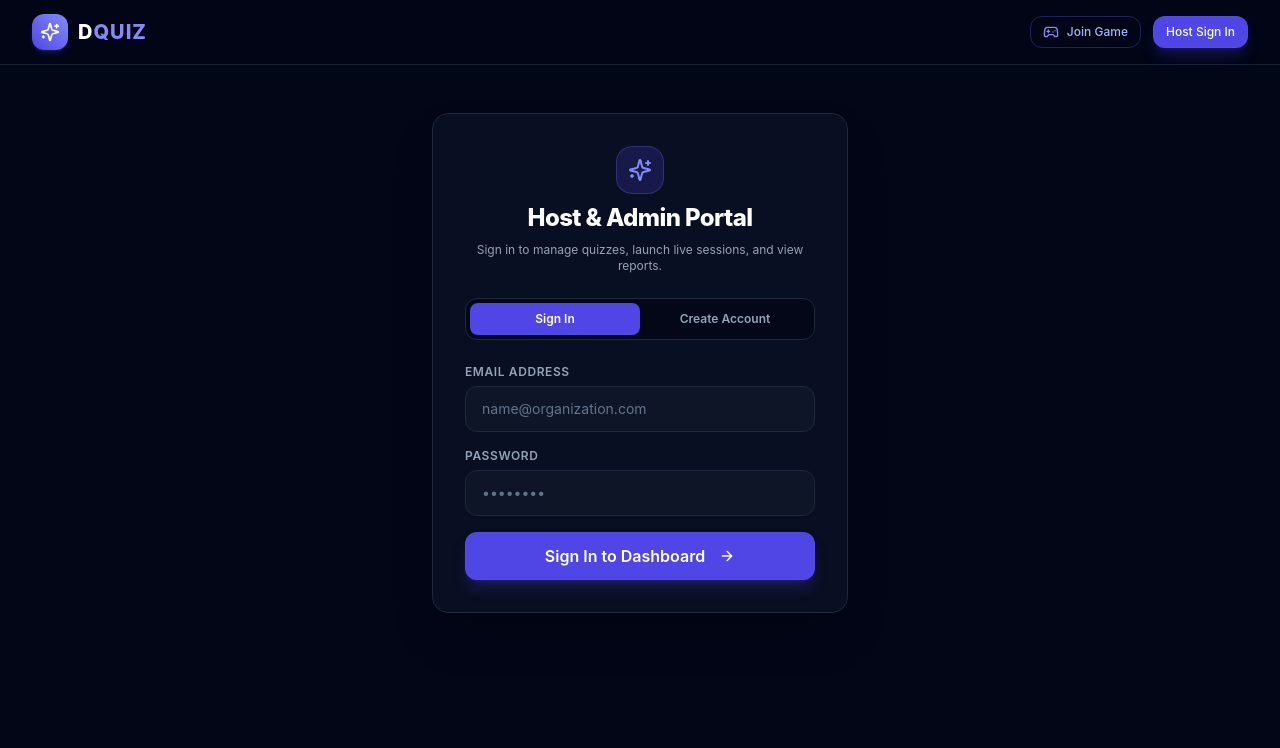
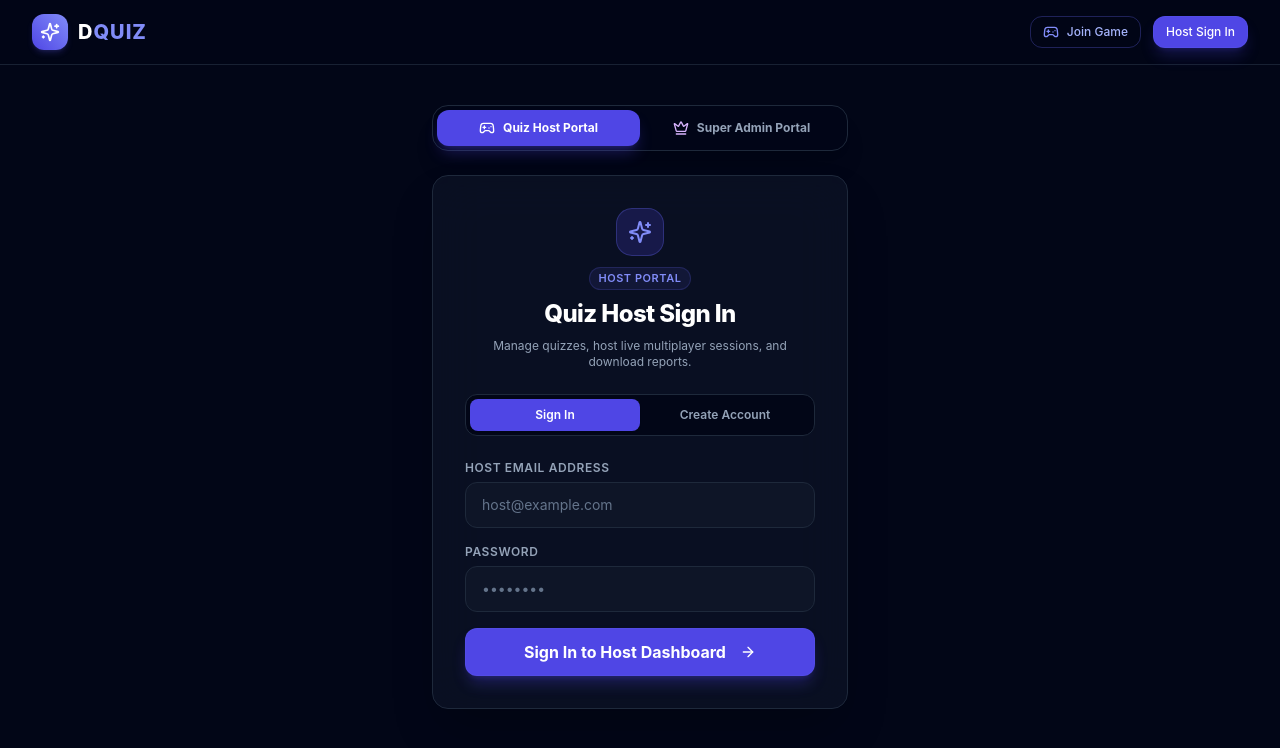
Before and after one commit to Daniabi14/DQUIZ, a Next.js app: page /login in a window 1280 px wide. Shown: the top 748 px of the page. Built offline with nearby package versions, Linux system fonts and the light colour scheme; no server answers.

Commit message:
Add dual Quiz Host / Super Admin portal switcher on login page

```diff
--- a/app/login/page.tsx
+++ b/app/login/page.tsx
@@ -17,18 +17,29 @@ import {
 import { doc, setDoc, serverTimestamp } from "firebase/firestore";
 import { auth, db } from "@/lib/firebase/client";
 import { isSuperAdminEmail } from "@/lib/auth/adminGuards";
-import { Sparkles, Shield, UserCheck, ArrowRight, KeyRound, Mail, Lock, User } from "lucide-react";
+import {
+  Sparkles,
+  Shield,
+  UserCheck,
+  ArrowRight,
+  KeyRound,
+  Mail,
+  Lock,
+  User,
+  Gamepad2,
+  Crown,
+} from "lucide-react";
 
 export default function LoginPage() {
   const router = useRouter();
   const { loginAsDevRole } = useAuth();
   const { showToast } = useToast();
 
+  const [portalType, setPortalType] = useState<"host" | "admin">("host");
   const [mode, setMode] = useState<"login" | "register">("login");
   const [email, setEmail] = useState("");
   const [password, setPassword] = useState("");
   const [displayName, setDisplayName] = useState("");
-  const [role, setRole] = useState<"host" | "admin">("host");
   const [isLoading, setIsLoading] = useState(false);
   const [errorMsg, setErrorMsg] = useState<string | null>(null);
 
@@ -37,10 +48,17 @@ export default function LoginPage() {
     setErrorMsg(null);
     setIsLoading(true);
 
-    try {
     const isSuper = isSuperAdminEmail(email);
+
+    if (portalType === "admin" && !isSuper) {
+      setIsLoading(false);
+      setErrorMsg("Access Denied: This email address does not have Super Admin privileges.");
+      return;
+    }
+
     const assignedRole: "admin" | "host" = isSuper ? "admin" : "host";
 
+    try {
       if (mode === "register") {
         try {
           const userCred = await createUserWithEmailAndPassword(auth, email, password);
@@ -49,16 +67,16 @@ export default function LoginPage() {
           await setDoc(doc(db, "users", userCred.user.uid), {
             uid: userCred.user.uid,
             email,
-            displayName,
+            displayName: displayName || (isSuper ? "Daniel Abishek" : "Host User"),
             role: assignedRole,
             createdAt: serverTimestamp(),
             updatedAt: serverTimestamp(),
           });
         } catch (authErr: any) {
-          console.warn("Live Firebase Auth error, using local profile session:", authErr);
+          console.warn("Live Firebase Auth notice, using session:", authErr);
         }
 
-        loginAsDevRole(assignedRole, email, displayName);
+        loginAsDevRole(assignedRole, email, displayName || (isSuper ? "Daniel Abishek" : "Host User"));
 
         showToast({
           type: "success",
@@ -66,7 +84,7 @@ export default function LoginPage() {
           message: isSuper ? `Welcome Super Admin, ${displayName}!` : `Welcome Host, ${displayName}!`,
         });
 
-        if (assignedRole === "admin") {
+        if (portalType === "admin" || assignedRole === "admin") {
           router.push("/admin/dashboard");
         } else {
           router.push("/host/dashboard");
@@ -75,7 +93,7 @@ export default function LoginPage() {
         try {
           await signInWithEmailAndPassword(auth, email, password);
         } catch (authErr: any) {
-          console.warn("Live Firebase Auth sign-in notice, using local session:", authErr);
+          console.warn("Live Firebase Auth notice, using session:", authErr);
         }
 
         loginAsDevRole(assignedRole, email, displayName || email.split("@")[0]);
@@ -86,7 +104,7 @@ export default function LoginPage() {
           message: "Signed in successfully.",
         });
 
-        if (assignedRole === "admin") {
+        if (portalType === "admin" || assignedRole === "admin") {
           router.push("/admin/dashboard");
         } else {
           router.push("/host/dashboard");
@@ -102,31 +120,96 @@ export default function LoginPage() {
     }
   };
 
+  const isAdmin = portalType === "admin";
+
   return (
-    <div className="w-full max-w-md mx-auto px-4 py-12">
+    <div className="w-full max-w-md mx-auto px-4 py-10">
       <motion.div
         initial={{ opacity: 0, y: 15 }}
         animate={{ opacity: 1, y: 0 }}
         transition={{ duration: 0.3 }}
       >
-        <Card variant="glass" className="p-6 sm:p-8 border-slate-800 shadow-2xl">
+        {/* Role Portal Switcher Tab */}
+        <div className="flex bg-slate-950/80 p-1 rounded-2xl border border-slate-800 mb-6 shadow-xl">
+          <button
+            type="button"
+            onClick={() => {
+              setPortalType("host");
+              setErrorMsg(null);
+            }}
+            className={`flex-1 py-2.5 px-3 rounded-xl text-xs font-bold transition-all flex items-center justify-center gap-2 ${
+              !isAdmin
+                ? "bg-brand-600 text-white shadow-lg shadow-brand-600/30"
+                : "text-slate-400 hover:text-slate-200"
+            }`}
+          >
+            <Gamepad2 className="w-4 h-4" />
+            <span>Quiz Host Portal</span>
+          </button>
+
+          <button
+            type="button"
+            onClick={() => {
+              setPortalType("admin");
+              setErrorMsg(null);
+            }}
+            className={`flex-1 py-2.5 px-3 rounded-xl text-xs font-bold transition-all flex items-center justify-center gap-2 ${
+              isAdmin
+                ? "bg-purple-600 text-white shadow-lg shadow-purple-600/30"
+                : "text-slate-400 hover:text-slate-200"
+            }`}
+          >
+            <Crown className="w-4 h-4 text-purple-300" />
+            <span>Super Admin Portal</span>
+          </button>
+        </div>
+
+        <Card
+          variant="glass"
+          className={`p-6 sm:p-8 border shadow-2xl transition-colors ${
+            isAdmin ? "border-purple-500/30 shadow-purple-950/20" : "border-slate-800"
+          }`}
+        >
           {/* Header */}
           <div className="text-center space-y-2 mb-6">
-            <div className="w-12 h-12 rounded-2xl bg-brand-600/20 border border-brand-500/30 flex items-center justify-center mx-auto text-brand-400">
-              <Sparkles className="w-6 h-6" />
+            <div
+              className={`w-12 h-12 rounded-2xl border flex items-center justify-center mx-auto transition-colors ${
+                isAdmin
+                  ? "bg-purple-600/20 border-purple-500/40 text-purple-300"
+                  : "bg-brand-600/20 border-brand-500/30 text-brand-400"
+              }`}
+            >
+              {isAdmin ? <Shield className="w-6 h-6 text-purple-400" /> : <Sparkles className="w-6 h-6" />}
             </div>
+
+            <div>
+              <Badge
+                variant="primary"
+                size="sm"
+                className={isAdmin ? "bg-purple-950/60 border-purple-800 text-purple-300" : ""}
+              >
+                {isAdmin ? "SUPER ADMIN ACCESS" : "HOST PORTAL"}
+              </Badge>
+            </div>
+
             <h1 className="text-2xl font-extrabold text-white tracking-tight font-display">
-              {mode === "login" ? "Host & Admin Portal" : "Create Host Account"}
+              {isAdmin
+                ? mode === "login"
+                  ? "Super Admin Login"
+                  : "Super Admin Setup"
+                : mode === "login"
+                ? "Quiz Host Sign In"
+                : "Create Host Account"}
             </h1>
             <p className="text-xs text-slate-400">
-              {mode === "login"
-                ? "Sign in to manage quizzes, launch live sessions, and view reports."
-                : "Register a new host account to start creating live competitions."}
+              {isAdmin
+                ? "Sign in with your master administrative credentials."
+                : "Manage quizzes, host live multiplayer sessions, and download reports."}
             </p>
           </div>
 
-          {/* Tab Switcher */}
-          <div className="flex p-1 bg-slate-950/80 rounded-xl border border-slate-800 mb-6">
+          {/* Mode Switcher */}
+          <div className="flex bg-slate-950 p-1 rounded-xl border border-slate-800 mb-6">
             <button
               type="button"
               onClick={() => {
@@ -135,7 +218,9 @@ export default function LoginPage() {
               }}
               className={`flex-1 py-2 text-xs font-semibold rounded-lg transition-colors ${
                 mode === "login"
-                  ? "bg-brand-600 text-white shadow-sm"
+                  ? isAdmin
+                    ? "bg-purple-600 text-white shadow-sm"
+                    : "bg-brand-600 text-white shadow-sm"
                   : "text-slate-400 hover:text-slate-200"
               }`}
             >
@@ -149,7 +234,9 @@ export default function LoginPage() {
               }}
               className={`flex-1 py-2 text-xs font-semibold rounded-lg transition-colors ${
                 mode === "register"
-                  ? "bg-brand-600 text-white shadow-sm"
+                  ? isAdmin
+                    ? "bg-purple-600 text-white shadow-sm"
+                    : "bg-brand-600 text-white shadow-sm"
                   : "text-slate-400 hover:text-slate-200"
               }`}
             >
@@ -160,50 +247,19 @@ export default function LoginPage() {
           {/* Form */}
           <form onSubmit={handleSubmit} className="space-y-4">
             {mode === "register" && (
-              <>
               <Input
                 label="Full Name"
-                  placeholder="e.g. Prof. Alex Rivera"
+                placeholder={isAdmin ? "Daniel Abishek" : "Your Name"}
                 value={displayName}
                 onChange={(e) => setDisplayName(e.target.value)}
                 required
               />
-                <div className="space-y-1.5 text-left">
-                  <label className="block text-xs font-semibold uppercase tracking-wider text-slate-400">
-                    Account Role
-                  </label>
-                  <div className="flex gap-2">
-                    <button
-                      type="button"
-                      onClick={() => setRole("host")}
-                      className={`flex-1 py-2 px-3 rounded-xl border text-xs font-semibold transition-all ${
-                        role === "host"
-                          ? "border-brand-500 bg-brand-600/20 text-brand-300"
-                          : "border-slate-800 bg-slate-900 text-slate-400"
-                      }`}
-                    >
-                      Quiz Host
-                    </button>
-                    <button
-                      type="button"
-                      onClick={() => setRole("admin")}
-                      className={`flex-1 py-2 px-3 rounded-xl border text-xs font-semibold transition-all ${
-                        role === "admin"
-                          ? "border-purple-500 bg-purple-600/20 text-purple-300"
-                          : "border-slate-800 bg-slate-900 text-slate-400"
-                      }`}
-                    >
-                      Super Admin
-                    </button>
-                  </div>
-                </div>
-              </>
             )}
 
             <Input
-              label="Email Address"
+              label={isAdmin ? "Super Admin Email" : "Host Email Address"}
               type="email"
-              placeholder="name@organization.com"
+              placeholder={isAdmin ? "danielabishek60@gmail.com" : "host@example.com"}
               value={email}
               onChange={(e) => setEmail(e.target.value)}
               required
@@ -228,9 +284,19 @@ export default function LoginPage() {
               type="submit"
               size="lg"
               isLoading={isLoading}
-              className="w-full mt-2"
+              className={`w-full mt-2 font-bold ${
+                isAdmin
+                  ? "bg-purple-600 hover:bg-purple-500 shadow-purple-600/30 text-white"
+                  : "bg-brand-600 hover:bg-brand-500 shadow-brand-600/30 text-white"
+              }`}
             >
-              {mode === "login" ? "Sign In to Dashboard" : "Complete Registration"}
+              {mode === "login"
+                ? isAdmin
+                  ? "Enter Super Admin Dashboard"
+                  : "Sign In to Host Dashboard"
+                : isAdmin
+                ? "Register Super Admin Account"
+                : "Complete Host Registration"}
               <ArrowRight className="w-4 h-4 ml-1" />
             </Button>
           </form>
```
Lines whose indentation alone changed are shown as unchanged.
